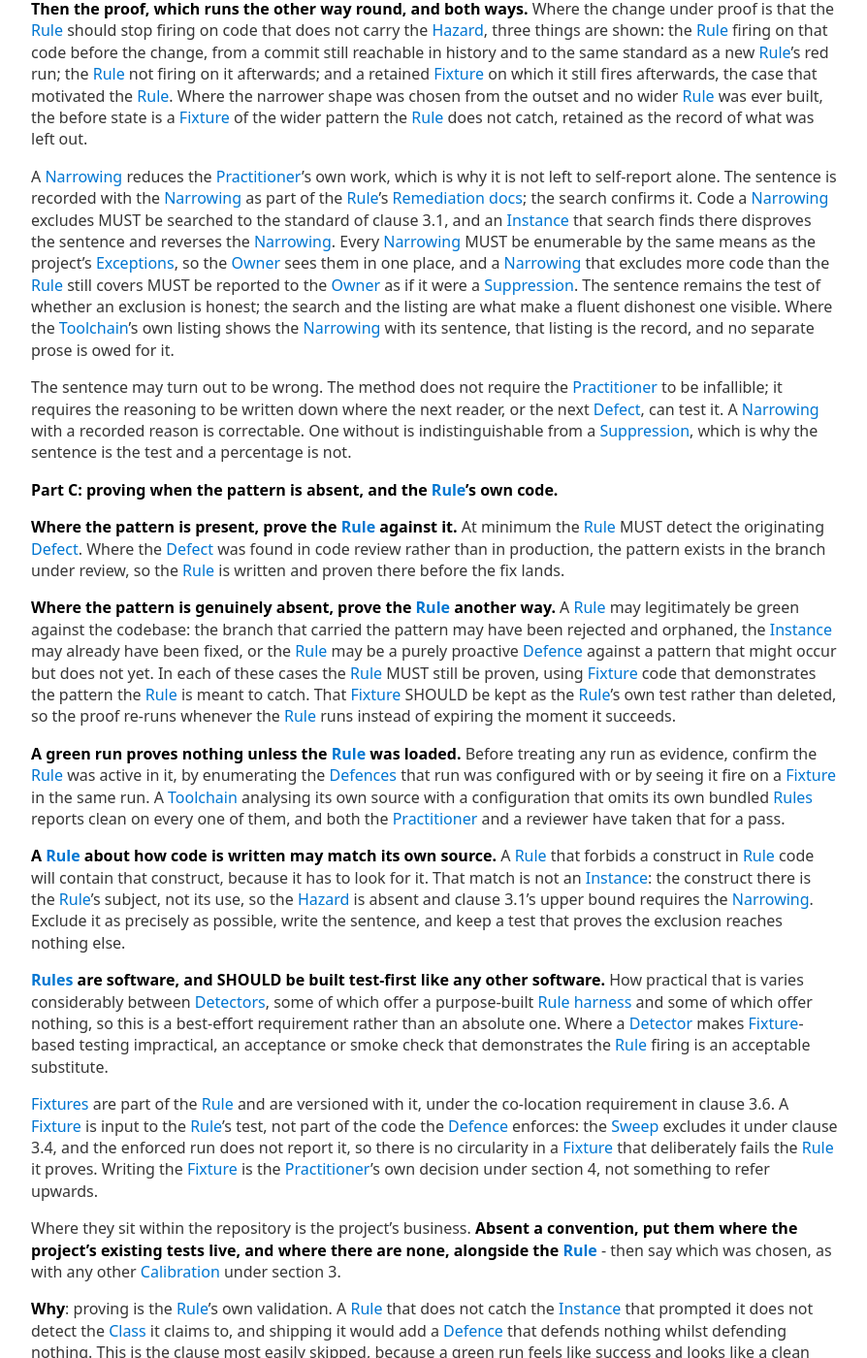
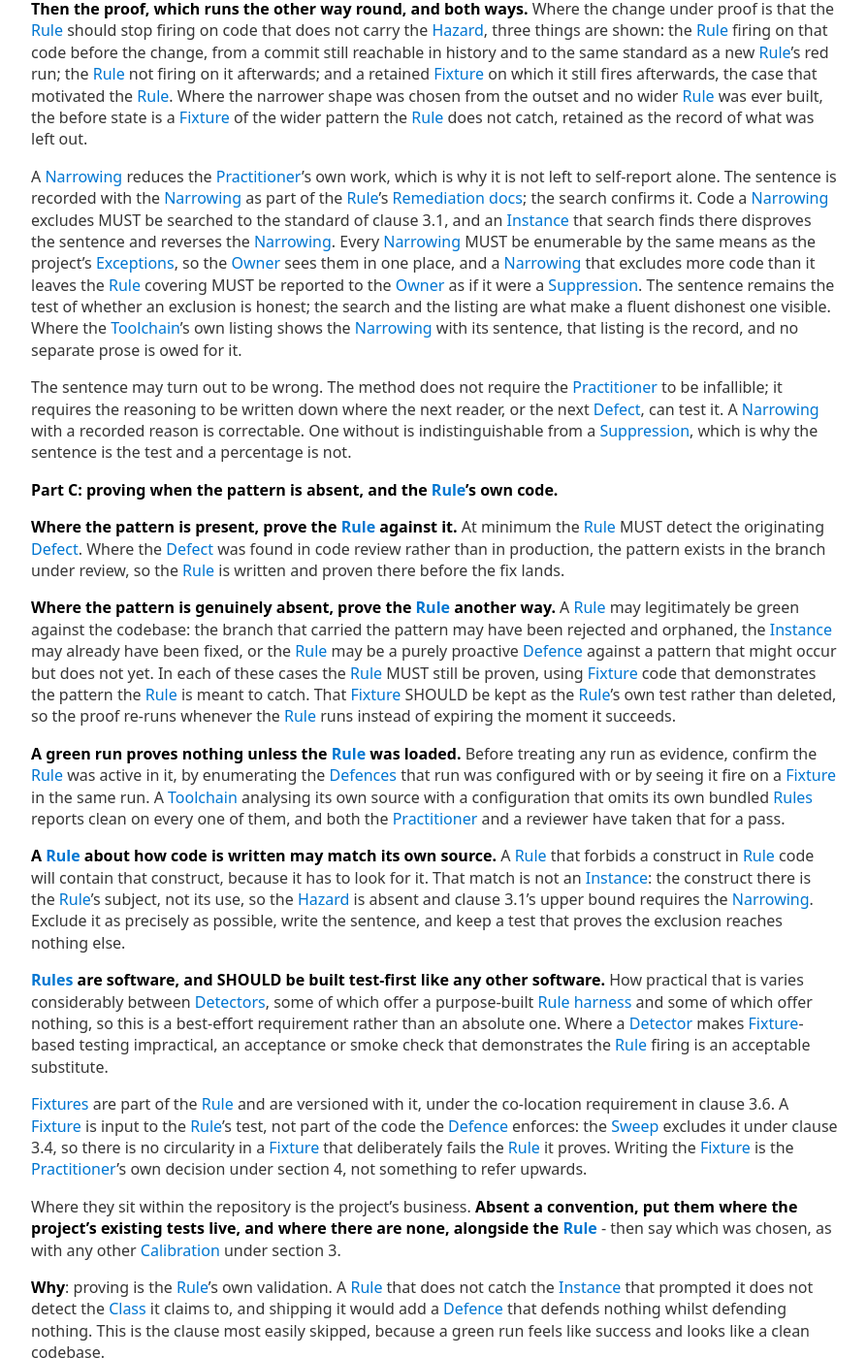
Before and after one commit to Defence-Before-Fix/defence-before-fix.github.io, a Jekyll site: the page built from SPEC.md, in a window 1280 px wide and 1400 px high, scrolled down 12302 px. Shown: the whole window at 97% size, without its empty margins (192-1086 px from the left). Built offline with Jekyll 4.4.1, drawn with Linux system fonts in a browser that asks for light colours; our own code applies the rules of GitHub Pages for plain Markdown files.

Commit message:
Method 3.3 Parts B and C: the passages run 44 failed on, made clearer
Part C drops "and the enforced run does not report it", which a reader
took as a requirement the fixture's red run broke; Part B's reporting
MUST names both sides of its comparison.

Co-Authored-By: Claude Opus 5.5 <noreply@anthropic.com>

```diff
--- a/SPEC.md
+++ b/SPEC.md
@@ -535,7 +535,7 @@ the search confirms it. Code a [Narrowing] excludes MUST be searched to the stan
 3.1, and an [Instance] that search finds there disproves the sentence and reverses the
 [Narrowing]. Every [Narrowing] MUST be enumerable by the
 same means as the project's [Exceptions], so the [Owner] sees them in one place, and a
-[Narrowing] that excludes more code than the [Rule] still covers MUST be reported to the [Owner]
+[Narrowing] that excludes more code than it leaves the [Rule] covering MUST be reported to the [Owner]
 as if it were a [Suppression]. The sentence remains the test of whether an exclusion is honest;
 the search and the listing are what make a fluent dishonest one visible.
 Where the [Toolchain]'s own listing shows the [Narrowing] with its sentence, that listing is
@@ -582,7 +582,7 @@ demonstrates the [Rule] firing is an acceptable substitute.
 
 [Fixtures] are part of the [Rule] and are versioned with it, under the co-location requirement in
 clause 3.6. A [Fixture] is input to the [Rule]'s test, not part of the code the [Defence] enforces:
-the [Sweep] excludes it under clause 3.4, and the enforced run does not report it, so there is no
+the [Sweep] excludes it under clause 3.4, so there is no
 circularity in a [Fixture] that deliberately fails the [Rule] it proves. Writing the [Fixture] is the [Practitioner]'s own decision under section 4, not something
 to refer upwards.
 
```
Also changed, not shown: CHANGELOG.md.
